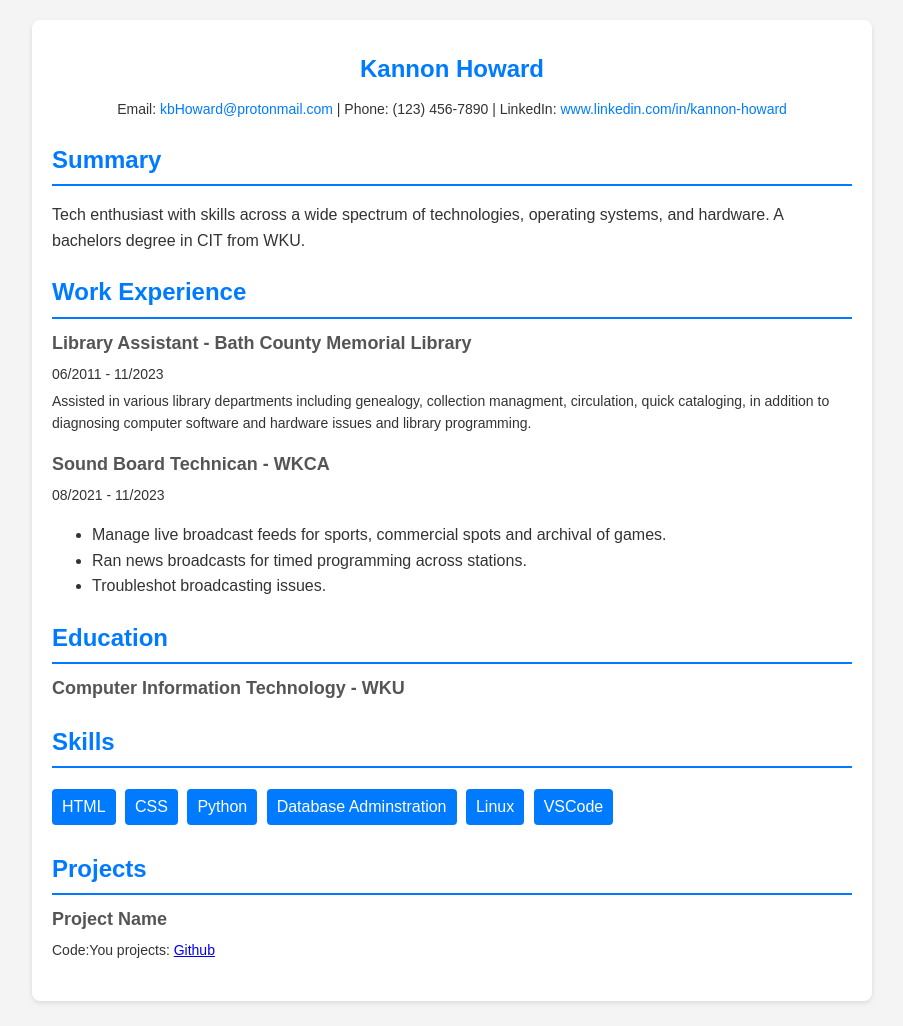
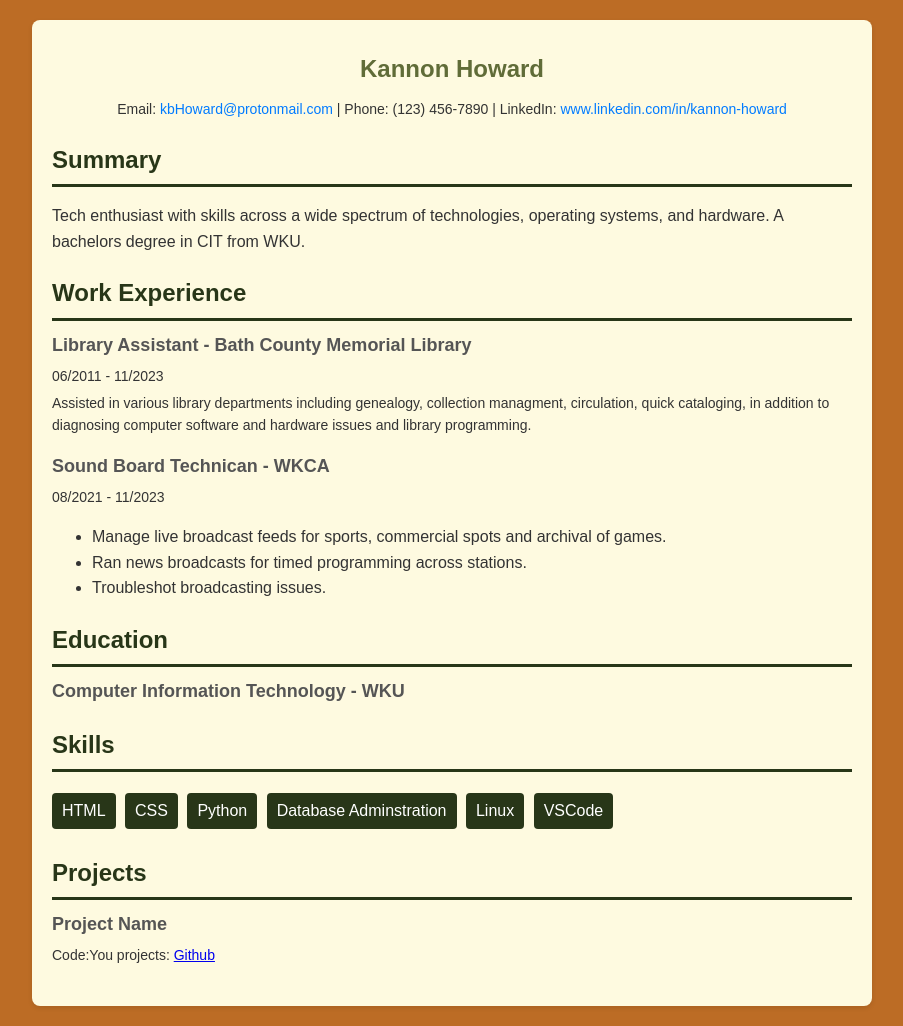
Before and after one commit to kbHoward2/kbHoward2.github.io, a plain HTML site: page index.html in a window 1280 px wide. Shown: the whole page, without its empty margins (188-1091 px from the left). Drawn offline with Linux system fonts and the light colour scheme.

Commit message:
CSS style update

```diff
--- a/index.html
+++ b/index.html
@@ -13,19 +13,22 @@
             margin: 0;
             padding: 0;
             color: #333;
-            background-color: #f4f4f4;
+            background-color: #BC6C25;
         }
         .container {
             max-width: 800px;
             margin: 20px auto;
             padding: 20px;
-            background: #fff;
+            background: #FEFAE0;
             border-radius: 8px;
             box-shadow: 0 2px 5px rgba(0, 0, 0, 0.1);
         }
-        h1,
+        h1 {
+            color: #606C38;
+        }
+
         h2 {
-            color: #007bff;
+            color: #283618;
         }
         .header {
             text-align: center;
@@ -46,7 +49,7 @@
         }
         .section h2 {
             margin-bottom: 10px;
-            border-bottom: 2px solid #007bff;
+            border-bottom: 3px solid #283618;
             padding-bottom: 5px;
         }
         .item {
@@ -67,7 +70,7 @@
         }
         .skills ul li {
             display: inline-block;
-            background: #007bff;
+            background: #283618;
             color: #fff;
             padding: 5px 10px;
             margin: 5px 5px 5px 0;
@@ -143,6 +146,7 @@
                         Code:You projects: <a href="https://github.com/kbHoward2">Github</a>
                     </p>
                 </div>
+                </div>
             </section>
         </main>
     </body>
```
